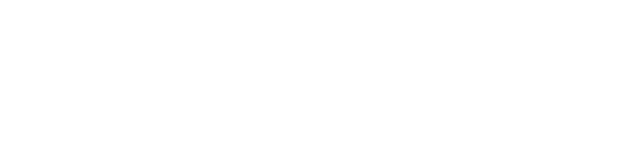
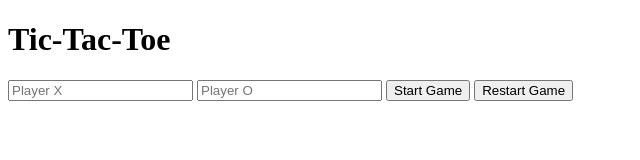
Before and after one commit to Afamilo/Tic-Tac-Toe, a plain HTML site: page index.html in a window 1280 px wide. Shown: the whole page, without its empty margins (0-640 px from the left). Drawn offline with Linux system fonts and the light colour scheme.

Commit message:
adding of h1, a div tag that contains the gameboard and buttons

```diff
--- a/index.html
+++ b/index.html
@@ -8,6 +8,16 @@
 
 </head>
 <body>
-
+    <div class="container">
+        <h1>Tic-Tac-Toe</h1>
+        <div class="gameboard"></div>
+        <div class="controls-cont">
+            <input type="text" id="player1" placeholder="Player X">
+            <input type="text" id="player2" placeholder="Player O">
+            <button id="start-btn">Start Game</button>
+            <button id="Retart-btn">Restart Game</button>
+        </div>
+    </div>
+    <script src="app.js"></script>
 </body>
 </html>
```
